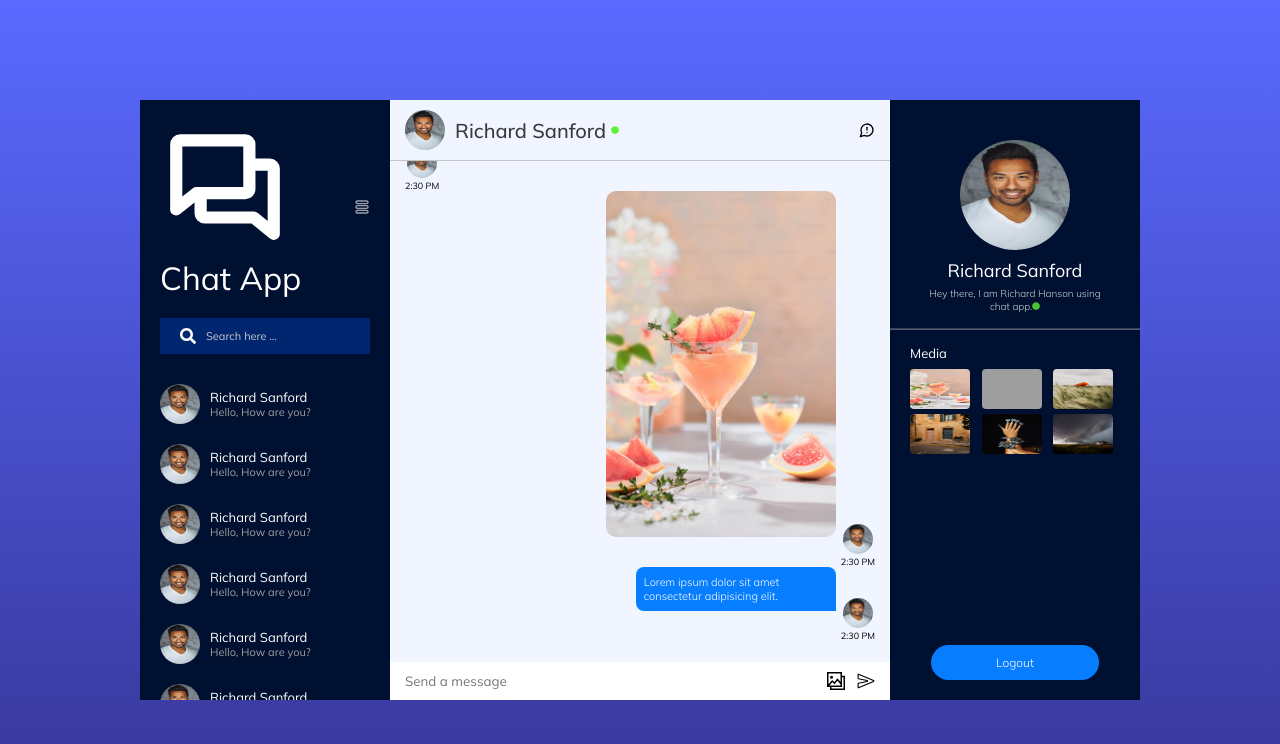
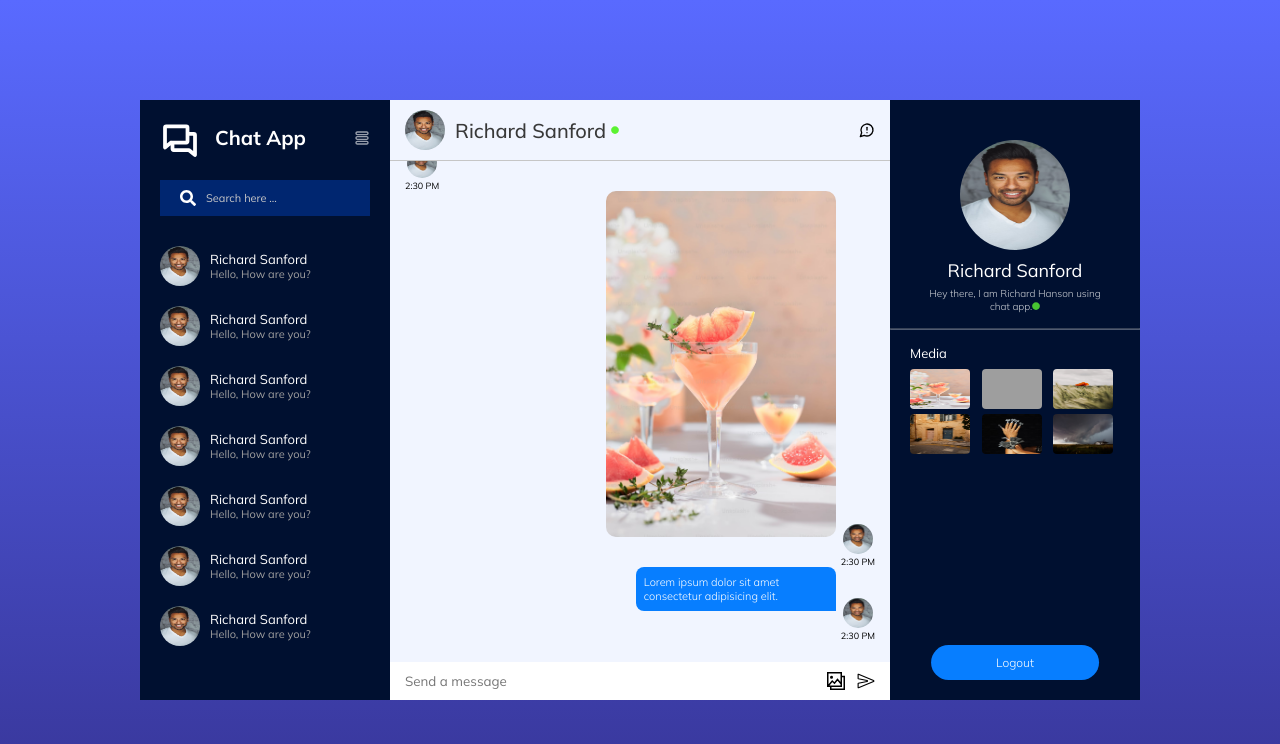
Before and after one commit to maryamfad/React_Chat_app, a React (Vite) app: page /chat in a window 1280 px wide. Shown: the top 744 px of the page. Built offline with nearby package versions, Linux system fonts and the light colour scheme; grey boxes are pictures that could not be loaded.

Commit message:
create submenu

```diff
--- a/src/components/LeftSidebar/LeftSidebar.css
+++ b/src/components/LeftSidebar/LeftSidebar.css
@@ -14,17 +14,52 @@
 	justify-content: space-between;
 	align-items: center;
 }
-
-/* .left-sidebar-nav .logo {
-	max-width: 140px;
-} */
-
-.left-sidebar .menu {
+.left-sidebar .menu-icon {
 	max-height: 20px;
 	opacity: 0.6;
 	cursor: pointer;
 }
+.left-sidebar .menu {
+	position: relative;
+	padding: 10px 0px;
+}
 
+.logo {
+	display: flex;
+	gap: 10px;
+}
+.logo p {
+	font-size: 20px;
+	font-weight: 700;
+	padding: 5px;
+}
+.menu .sub-menu {
+	position: absolute;
+	top: 100%;
+	right: 0;
+	width: 130px;
+	padding: 20px;
+	border-radius: 5px;
+	background-color: white;
+	color: black;
+	display: none;
+}
+
+.sub-menu hr {
+	border: none;
+	height: 1px;
+	background: #a4a4a4;
+	margin: 8px 0px;
+}
+
+.sub-menu p {
+	cursor: pointer;
+	font-size: 14px;
+}
+
+.menu:hover .sub-menu {
+	display: block;
+}
 .left-sidebar-search {
 	background: #002670;
 	display: flex;
--- a/src/components/LeftSidebar/LeftSidebar.jsx
+++ b/src/components/LeftSidebar/LeftSidebar.jsx
@@ -11,11 +11,16 @@ const LeftSidebar = () => {
 			<div className="left-sidebar-top">
 				<div className="left-sidebar-nav">
 					<div className="logo">
-						<PiChatsBold size={130} />
+						<PiChatsBold size={40} />
 						<p>Chat App</p>
 					</div>
 					<div className="menu">
-						<TiThMenuOutline size={16} />
+						<TiThMenuOutline className="menu-icon" size={16} />
+						<div className="sub-menu">
+							<p>Edit Profile</p>
+							<hr />
+							<p>Logout</p>
+						</div>
 					</div>
 				</div>
 				<div className="left-sidebar-search">
```
